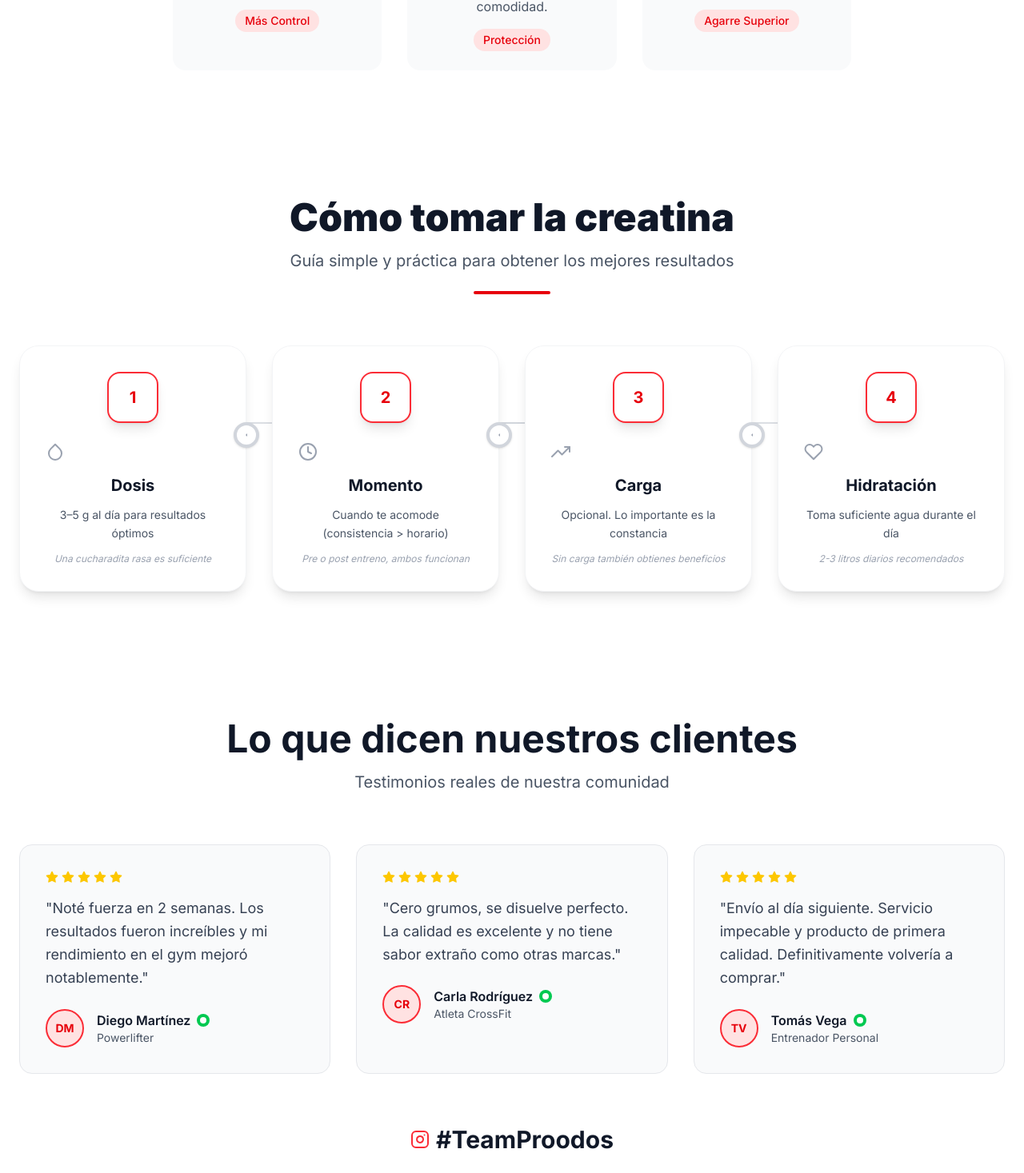
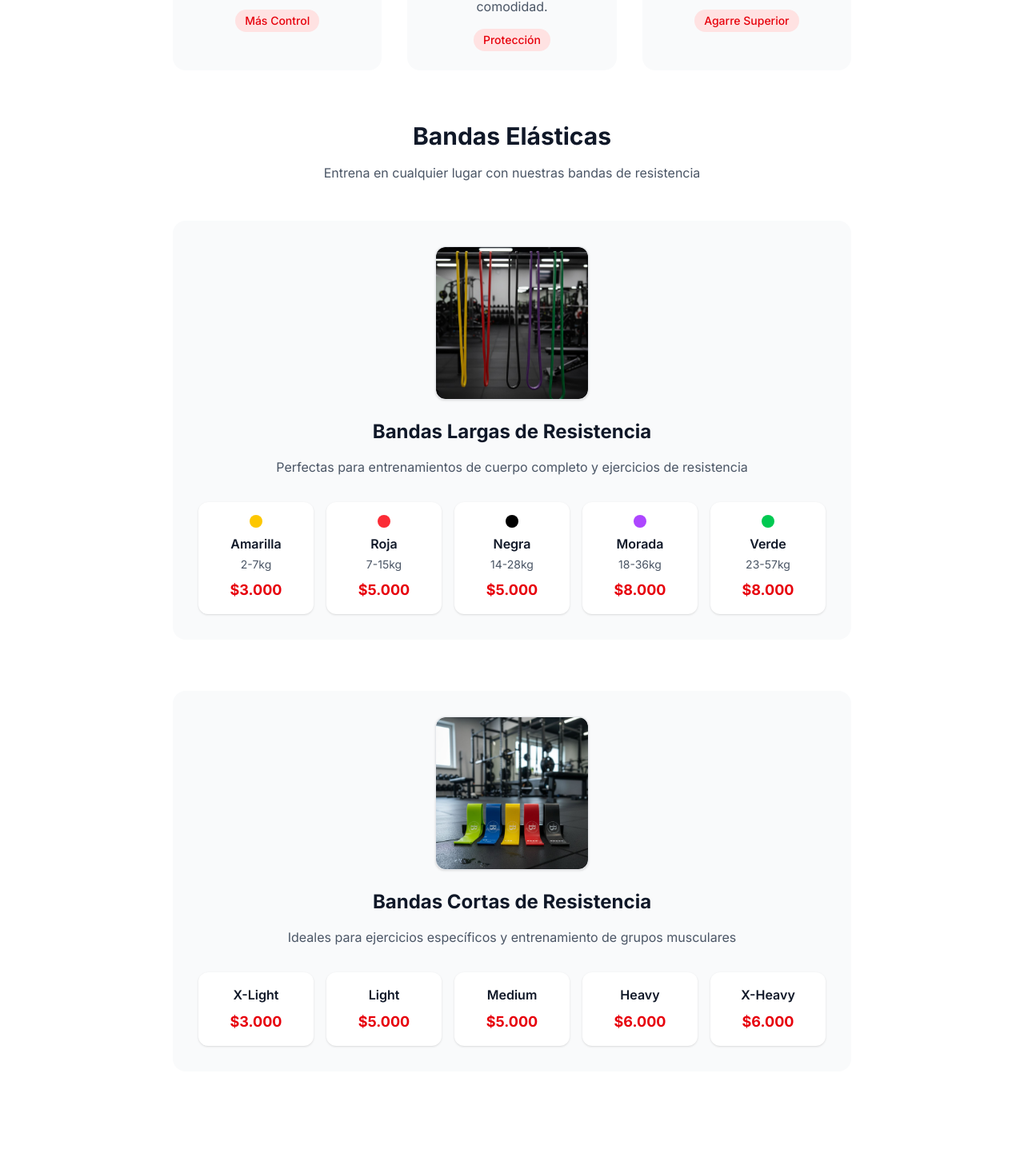
Before and after one commit to incfDevuser/proodos, a React (Vite) app: page / in a window 1280 px wide. Shown: the part 3541-5008 px from the top of the page at 80% size. Built offline with nearby package versions, Linux system fonts and the light colour scheme.

Commit message:
Implement code changes to enhance functionality and improve performance

```diff
--- a/src/components/ProductosDestacados.jsx
+++ b/src/components/ProductosDestacados.jsx
@@ -4,6 +4,8 @@ import munequeras from "../assets/imgs/productos/munequeras.png";
 import tobilleras from "../assets/imgs/productos/tobilleras.png";
 import straps from "../assets/imgs/productos/straps.png";
 import creatina from "../assets/imgs/productos/creatina.png";
+import bandasLargas from "../assets/imgs/productos/largas.jpg";
+import bandasCortas from "../assets/imgs/productos/cortas.jpg";
 const ProductosDestacados = () => {
   return (
     <section id="productos" className="bg-white py-20">
@@ -28,9 +30,7 @@ const ProductosDestacados = () => {
             <h3 className="text-3xl font-bold text-gray-900 mb-2">
               Creatina Proodos
             </h3>
-            <div className="text-3xl font-bold text-red-600 mb-4">
-              $16.000
-            </div>
+            <div className="text-3xl font-bold text-red-600 mb-4">$16.000</div>
             <p className="text-lg text-gray-600 mb-8 max-w-md mx-auto">
               100% monohidratada, sin aditivos artificiales. La pureza que
               necesitas para maximizar tus resultados.
@@ -94,9 +94,7 @@ const ProductosDestacados = () => {
               <h4 className="text-xl font-bold text-gray-900 mb-2">
                 Tobilleras de Alta Resistencia
               </h4>
-              <div className="text-2xl font-bold text-red-600 mb-3">
-                $4.000
-              </div>
+              <div className="text-2xl font-bold text-red-600 mb-3">$4.000</div>
               <p className="text-gray-600 mb-4">
                 Mejora tu agarre en remos y jalones pesados. Mayor control y
                 seguridad en cada repetición.
@@ -116,9 +114,7 @@ const ProductosDestacados = () => {
               <h4 className="text-xl font-bold text-gray-900 mb-2">
                 Muñequeras Deportivas
               </h4>
-              <div className="text-2xl font-bold text-red-600 mb-3">
-                $8.000
-              </div>
+              <div className="text-2xl font-bold text-red-600 mb-3">$8.000</div>
               <p className="text-gray-600 mb-4">
                 Soporte y estabilidad para tus muñecas durante levantamientos
                 pesados. Ajuste perfecto y comodidad.
@@ -138,9 +134,7 @@ const ProductosDestacados = () => {
               <h4 className="text-xl font-bold text-gray-900 mb-2">
                 Straps de Levantamiento
               </h4>
-              <div className="text-2xl font-bold text-red-600 mb-3">
-                $6.000
-              </div>
+              <div className="text-2xl font-bold text-red-600 mb-3">$6.000</div>
               <p className="text-gray-600 mb-4">
                 Fortalece tu agarre en peso muerto y remo. Material resistente y
                 duradero para entrenamientos intensos.
@@ -151,6 +145,115 @@ const ProductosDestacados = () => {
             </div>
           </div>
         </div>
+        <div className="mt-16">
+          <div className="text-center mb-12">
+            <h3 className="text-3xl font-bold text-gray-900 mb-4">
+              Bandas Elásticas
+            </h3>
+            <p className="text-gray-600">
+              Entrena en cualquier lugar con nuestras bandas de resistencia
+            </p>
+          </div>
+          <div className="mb-16">
+            <div className="bg-gray-50 rounded-2xl p-8">
+              <div className="text-center mb-8">
+                <div className="w-40 h-40 md:w-48 md:h-48 bg-white rounded-xl mx-auto mb-6 flex items-center justify-center shadow-sm border border-gray-200 overflow-hidden">
+                  <img
+                    src={bandasLargas}
+                    alt="Bandas Largas"
+                    className="w-full h-full object-cover rounded-xl"
+                  />
+                </div>
+                <h4 className="text-2xl font-bold text-gray-900 mb-4">
+                  Bandas Largas de Resistencia
+                </h4>
+                <p className="text-gray-600 mb-6">
+                  Perfectas para entrenamientos de cuerpo completo y ejercicios
+                  de resistencia
+                </p>
+              </div>
+              <div className="grid md:grid-cols-5 gap-4">
+                <div className="bg-white rounded-xl p-4 text-center shadow-sm">
+                  <div className="w-4 h-4 bg-yellow-400 rounded-full mx-auto mb-2"></div>
+                  <h5 className="font-semibold text-gray-900 mb-1">Amarilla</h5>
+                  <p className="text-sm text-gray-600 mb-2">2-7kg</p>
+                  <div className="text-lg font-bold text-red-600">$3.000</div>
+                </div>
+                <div className="bg-white rounded-xl p-4 text-center shadow-sm">
+                  <div className="w-4 h-4 bg-red-500 rounded-full mx-auto mb-2"></div>
+                  <h5 className="font-semibold text-gray-900 mb-1">Roja</h5>
+                  <p className="text-sm text-gray-600 mb-2">7-15kg</p>
+                  <div className="text-lg font-bold text-red-600">$5.000</div>
+                </div>
+                <div className="bg-white rounded-xl p-4 text-center shadow-sm">
+                  <div className="w-4 h-4 bg-black rounded-full mx-auto mb-2"></div>
+                  <h5 className="font-semibold text-gray-900 mb-1">Negra</h5>
+                  <p className="text-sm text-gray-600 mb-2">14-28kg</p>
+                  <div className="text-lg font-bold text-red-600">$5.000</div>
+                </div>
+                <div className="bg-white rounded-xl p-4 text-center shadow-sm">
+                  <div className="w-4 h-4 bg-purple-500 rounded-full mx-auto mb-2"></div>
+                  <h5 className="font-semibold text-gray-900 mb-1">Morada</h5>
+                  <p className="text-sm text-gray-600 mb-2">18-36kg</p>
+                  <div className="text-lg font-bold text-red-600">$8.000</div>
+                </div>
+                <div className="bg-white rounded-xl p-4 text-center shadow-sm">
+                  <div className="w-4 h-4 bg-green-500 rounded-full mx-auto mb-2"></div>
+                  <h5 className="font-semibold text-gray-900 mb-1">Verde</h5>
+                  <p className="text-sm text-gray-600 mb-2">23-57kg</p>
+                  <div className="text-lg font-bold text-red-600">$8.000</div>
+                </div>
+              </div>
+            </div>
+          </div>
+          <div className="mb-16">
+            <div className="bg-gray-50 rounded-2xl p-8">
+              <div className="text-center mb-8">
+                <div className="w-40 h-40 md:w-48 md:h-48 bg-white rounded-xl mx-auto mb-6 flex items-center justify-center shadow-sm border border-gray-200 overflow-hidden">
+                  <img
+                    src={bandasCortas}
+                    alt="Bandas Cortas"
+                    className="w-full h-full object-cover rounded-xl"
+                  />
+                </div>
+                <h4 className="text-2xl font-bold text-gray-900 mb-4">
+                  Bandas Cortas de Resistencia
+                </h4>
+                <p className="text-gray-600 mb-6">
+                  Ideales para ejercicios específicos y entrenamiento de grupos
+                  musculares
+                </p>
+              </div>
+
+              <div className="grid md:grid-cols-5 gap-4">
+                <div className="bg-white rounded-xl p-4 text-center shadow-sm">
+                  <h5 className="font-semibold text-gray-900 mb-2">X-Light</h5>
+
+                  <div className="text-lg font-bold text-red-600">$3.000</div>
+                </div>
+                <div className="bg-white rounded-xl p-4 text-center shadow-sm">
+                  <h5 className="font-semibold text-gray-900 mb-2">Light</h5>
+
+                  <div className="text-lg font-bold text-red-600">$5.000</div>
+                </div>
+                <div className="bg-white rounded-xl p-4 text-center shadow-sm">
+                  <h5 className="font-semibold text-gray-900 mb-2">Medium</h5>
+
+                  <div className="text-lg font-bold text-red-600">$5.000</div>
+                </div>
+                <div className="bg-white rounded-xl p-4 text-center shadow-sm">
+                  <h5 className="font-semibold text-gray-900 mb-2">Heavy</h5>
+                  <div className="text-lg font-bold text-red-600">$6.000</div>
+                </div>
+                <div className="bg-white rounded-xl p-4 text-center shadow-sm">
+                  <h5 className="font-semibold text-gray-900 mb-2">X-Heavy</h5>
+
+                  <div className="text-lg font-bold text-red-600">$6.000</div>
+                </div>
+              </div>
+            </div>
+          </div>
+        </div>
       </div>
     </section>
   );
```
Also changed, not shown: src/assets/imgs/productos/cortas.jpg (added), src/assets/imgs/productos/largas.jpg (added).
